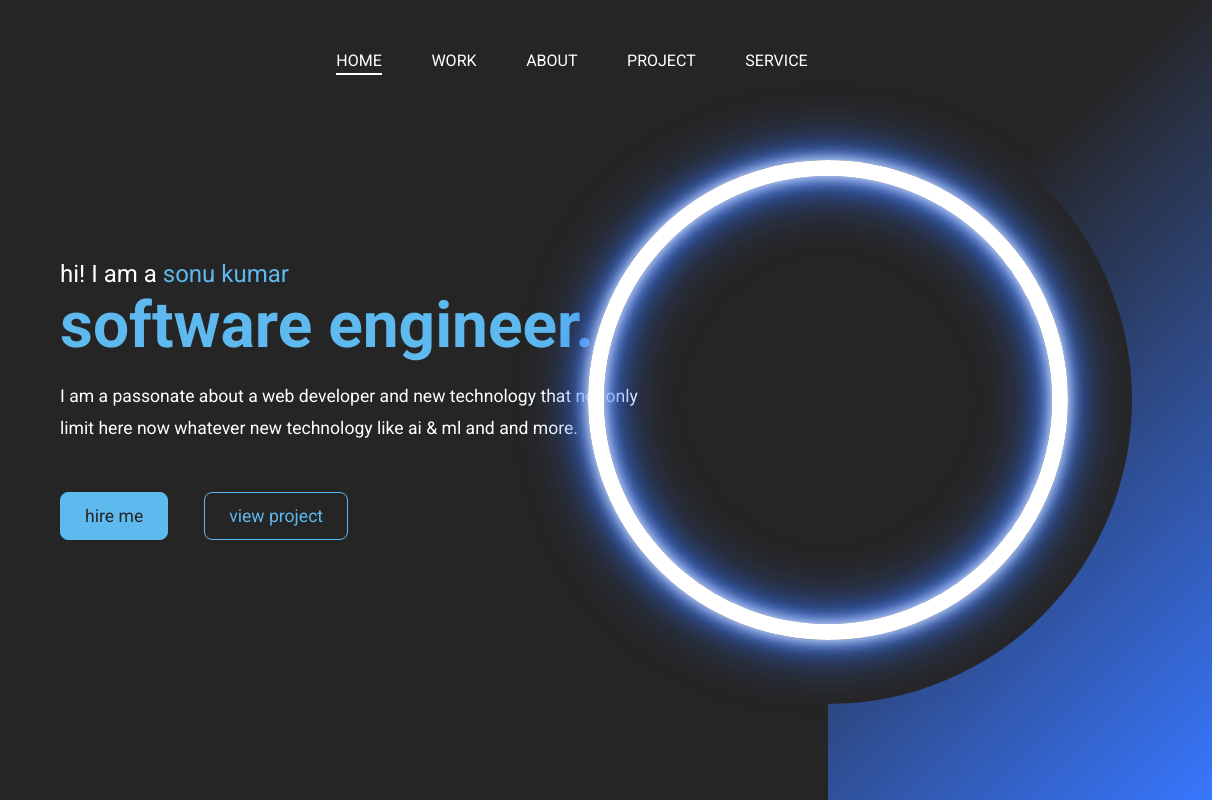
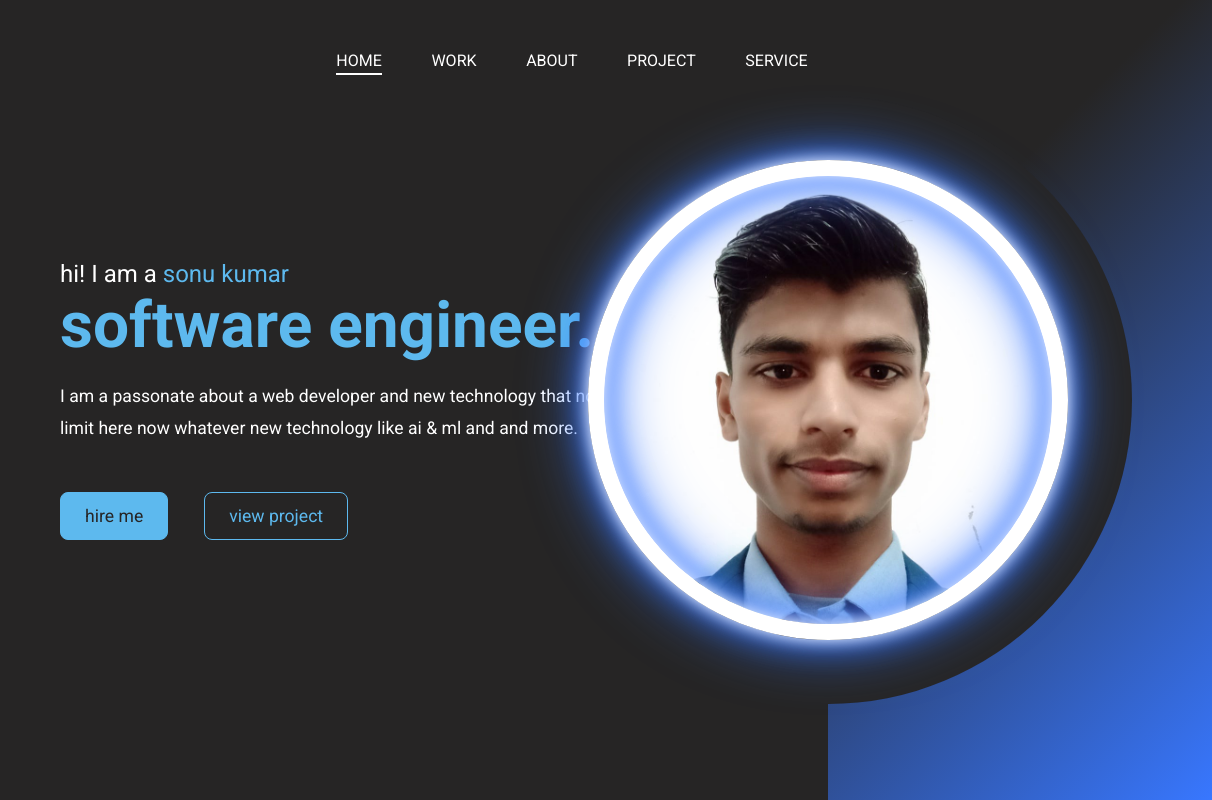
Before and after one commit to Kingsonu1/sonuprofile, a plain HTML site: page index.html in a window 1280 px wide. Shown: the full height of the page, 68-1280 px from the left. Drawn offline with Linux system fonts and the light colour scheme; the site is published under a folder, as on GitHub Pages, so addresses that start at the root find nothing.

Commit message:
Update style.css

```diff
--- a/style.css
+++ b/style.css
@@ -132,7 +132,7 @@ button:nth-child(2):hover{
 }
 .circle:nth-child(2){
   width: 30rem;
-  background-image: url("/profile.jpg");
+  background-image: url("./profile.jpg");
   background-size: 100%;
   background-repeat: no-repeat;
   border: 1rem solid white;
@@ -162,4 +162,5 @@ button:nth-child(2):hover{
   transform: scaleX(1);
   transform-origin: bottom left;
 
+
 }
```
